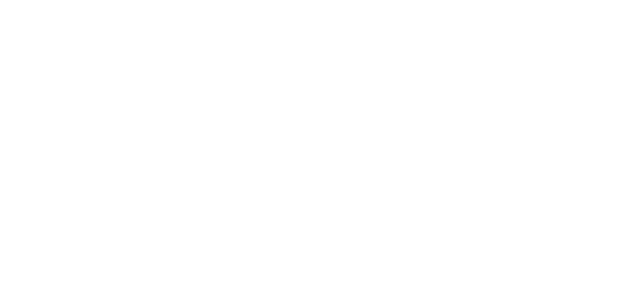
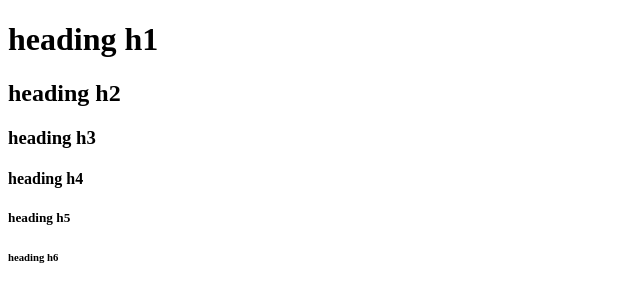
Before and after one commit to coder-pixel/crap-portfolio, a plain HTML site: page index.html in a window 1280 px wide. Shown: the whole page, without its empty margins (0-640 px from the left). Drawn offline with Linux system fonts and the light colour scheme.

Commit message:
added 6 heading tags

```diff
--- a/index.html
+++ b/index.html
@@ -7,6 +7,11 @@
     <title>Crap-portfolio</title>
 </head>
 <body>
-
+    <h1>heading h1</h1>
+    <h2>heading h2</h2>
+    <h3>heading h3</h3>
+    <h4>heading h4</h4>
+    <h5>heading h5</h5>
+    <h6>heading h6</h6>
 </body>
 </html>
```
